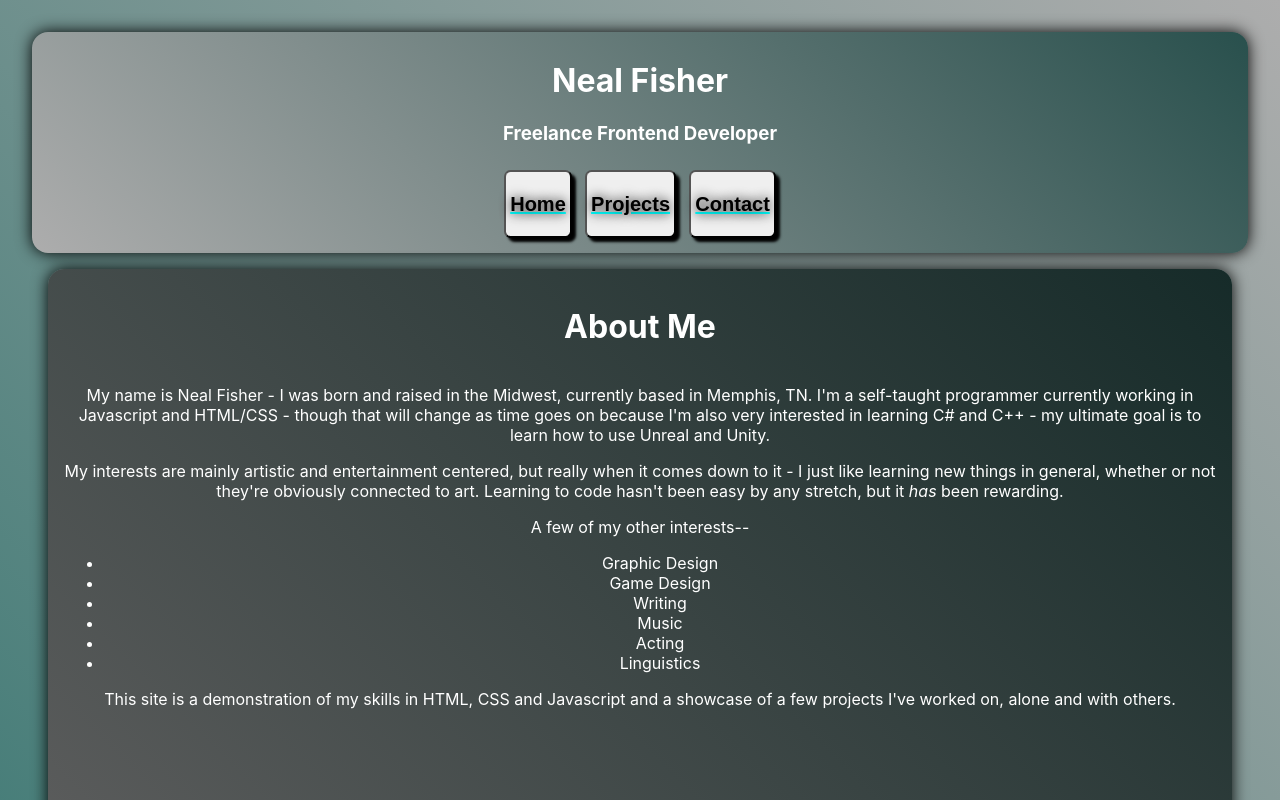
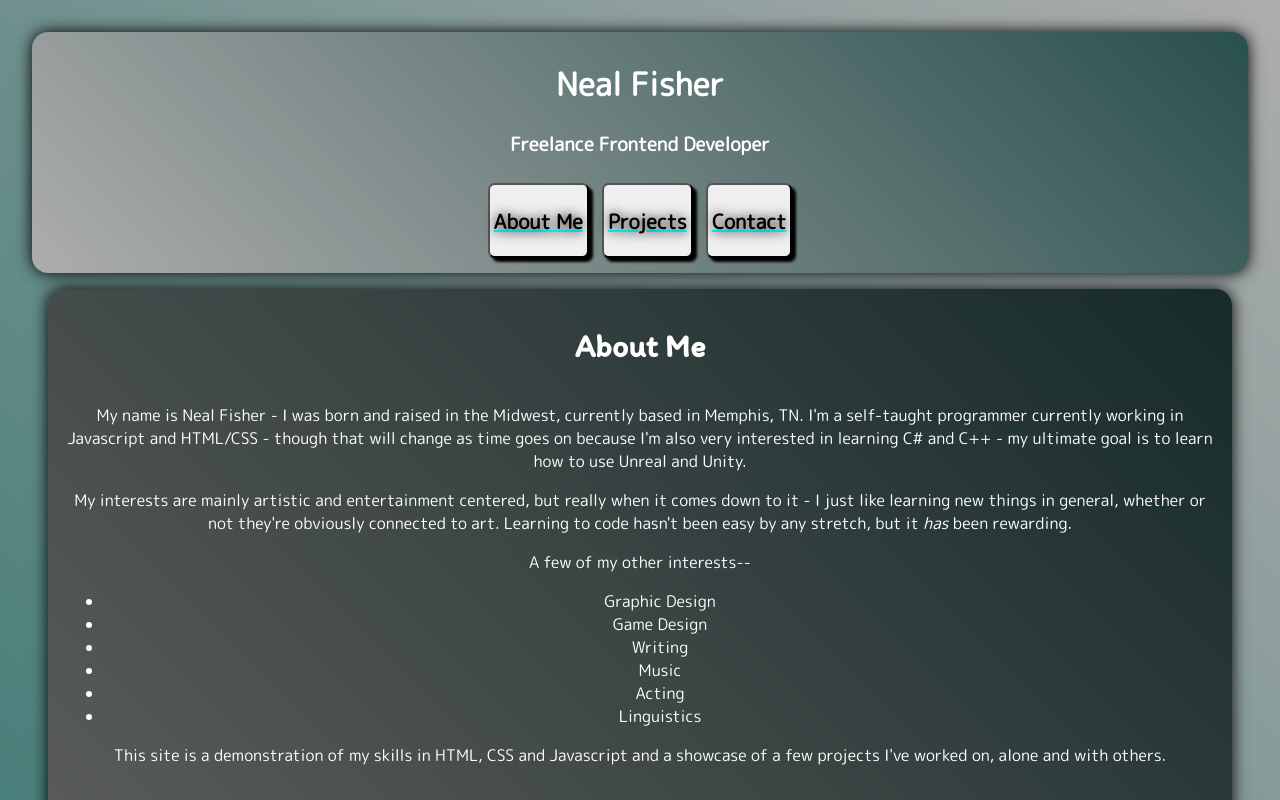
Before and after one commit to JustCallMeNed/nfisher-portfolio, a React (Create React App) app: page / in a window 1280 px wide. Shown: the top 800 px of the page. Built offline with nearby package versions, Linux system fonts and the light colour scheme.

Commit message:
CSS id/class tags cleanup

```diff
--- a/src/About.js
+++ b/src/About.js
@@ -5,28 +5,28 @@ const About = () => {
   useEffect(() => {
     gsap.timeline(
       gsap.defaults({ ease: "slow" }),
-      gsap.from(".aboutHeader", { y: -10, opacity: 0, stagger: 0.5 }),
-      gsap.from(".aboutMain", { y: -10, delay: 0.8, opacity: 0, stagger: 0.5 }),
+      gsap.from("#aboutHeader", { y: -10, opacity: 0, stagger: 0.5 }),
+      gsap.from("#aboutMain", { y: -10, delay: 0.8, opacity: 0, stagger: 0.5 }),
       gsap.from("hr", { delay: 0.5, duration: 2, scale: 0, opacity: 0 }),
-      gsap.from(".aboutList", { y: 10, delay: 1.8, opacity: 0, stagger: 0.15 })
+      gsap.from("#aboutList", { y: 10, delay: 1.8, opacity: 0, stagger: 0.15 })
     );
   }, []);
   return (
     <div>
       <title>Neal Fisher</title>
-      <div className="aboutHeader">
+      <div className="Header" id="aboutHeader">
         <h1>About Me</h1>
         <hr />
       </div>
       <div>
-        <p className="aboutMain">
+        <p className="Main" id="aboutMain">
           My name is Neal Fisher - I was born and raised in the Midwest,
           currently based in Memphis, TN. I'm a self-taught programmer currently
           working in Javascript and HTML/CSS - though that will change as time
           goes on because I'm also very interested in learning C# and C++ - my
           ultimate goal is to learn how to use Unreal and Unity.
         </p>
-        <p className="aboutMain">
+        <p className="Main" id="aboutMain">
           My interests are mainly artistic and entertainment centered, but
           really when it comes down to it - I just like learning new things in
           general, whether or not they're obviously connected to art. Learning
@@ -34,18 +34,18 @@ const About = () => {
           rewarding.
         </p>
       </div>
-      <div className="aboutList">
+      <div className="List" id="aboutList">
         <p>A few of my other interests--</p>
         <ul>
-          <li className="aboutList">Graphic Design</li>
-          <li className="aboutList">Game Design</li>
-          <li className="aboutList">Writing</li>
-          <li className="aboutList">Music</li>
-          <li className="aboutList">Acting</li>
-          <li className="aboutList">Linguistics</li>
+          <li id="aboutList">Graphic Design</li>
+          <li id="aboutList">Game Design</li>
+          <li id="aboutList">Writing</li>
+          <li id="aboutList">Music</li>
+          <li id="aboutList">Acting</li>
+          <li id="aboutList">Linguistics</li>
         </ul>
       </div>
-      <div className="aboutMain">
+      <div className="Main" id="aboutMain">
         <p>
           This site is a demonstration of my skills in HTML, CSS and Javascript
           and a showcase of a few projects I've worked on, alone and with
--- a/src/App.css
+++ b/src/App.css
@@ -1,6 +1,8 @@
 /* Arrange elements inside Components in Component's dedicated CSS file;
 App.css is for broad-strokes design elements */
 
+@import url("https://fonts.googleapis.com/css2?family=M+PLUS+Rounded+1c&display=swap");
+@import url("https://fonts.googleapis.com/css2?family=Itim&display=swap");
 /* @gradient {
   background-image: linear-gradient(
     45deg,
@@ -12,10 +14,12 @@ App.css is for broad-strokes design elements */
 
 .App {
   display: flex;
-  min-height: 100%;
   flex-flow: column;
   text-align: center;
+  /* place-items: center; */
+  min-height: 100%;
   padding: 2em;
+  font-family: "M PLUS Rounded 1c", sans-serif;
   background-image: linear-gradient(
     45deg,
     rgb(63, 122, 117),
@@ -34,6 +38,7 @@ button {
   /* border: double black 0.2em; */
   border-radius: 0.5em;
   /* background-color: rgb(109, 179, 173); */
+  font-family: "M PLUS Rounded 1c", sans-serif;
   text-shadow: 0em 0em 0.9em black;
   box-shadow: 0.3em 0.3em 0.2em black;
 }
@@ -82,3 +87,7 @@ button {
     /* rgb(101, 112, 111), */ rgb(22, 43, 41)
   );
 }
+
+.Header {
+  font-family: "Itim", cursive;
+}
--- a/src/Contact.js
+++ b/src/Contact.js
@@ -6,18 +6,18 @@ const Contact = () => {
     gsap.timeline(
       gsap.defaults({ ease: "power2" }),
       gsap.from(".contactHeader", { duration: 1.5, x: -10, opacity: 0 }),
-      gsap.from(".contactBody", { duration: 1.5, opacity: 0 }),
+      gsap.from(".contactMain", { duration: 1.5, opacity: 0 }),
       gsap.from("hr", { duration: 2, scale: 0, opacity: 0 }),
       gsap.from(".contactList", { x: 10, opacity: 0, stagger: 0.15 })
     );
   }, []);
   return (
     <div>
-      <div className="contactHeader">
+      <div className="Header" id="contactHeader">
         <h1>Contact Me</h1>
       </div>
       <hr />
-      <div className="contactBody">
+      <div className="Main" id="contactMain">
         <p>Feel free to contact me by any of these methods!</p>
       </div>
       <div className="contactList">
--- a/src/Portfolio.js
+++ b/src/Portfolio.js
@@ -5,17 +5,20 @@ const Portfolio = () => {
   useEffect(() => {
     gsap.timeline(
       gsap.defaults({ ease: "slow" }),
-      gsap.from(".portHeader", { duration: 1, x: -10, opacity: 0 }),
-      // gsap.from(".portBody", { duration: 1.5, opacity: 0 }),
+      gsap.from("#portHeader", { duration: 1, x: -10, opacity: 0 }),
       gsap.from("hr", { duration: 2, scale: 0, opacity: 0 }),
       gsap.from(".portList", { y: -10, delay: 1, opacity: 0, stagger: 0.15 })
     );
   }, []);
   return (
-    <div className="portHeader">
+    <div className="Header" id="portHeader">
       <h1>Projects</h1>
+      <PortfolioItem
+        linkAddress="https://docs.google.com/document/d/1uF4-jW5UQZsjt7Lav6rXIztP5WeEwy5bXEx8tKP3ek4/edit?usp=sharing"
+        projectName="Resume"
+      />
       <hr />
-      <div className="portList">
+      <div className="List" id="portList">
         <PortfolioItem
           linkAddress="https://tictalktoe.herokuapp.com/"
           projectName="Tic-Talk-Toe"
--- a/src/components/Navbar.js
+++ b/src/components/Navbar.js
@@ -7,6 +7,15 @@ const Navbar = () => {
       gsap.defaults({ ease: "slow" }),
       gsap.from(".Nav", { duration: 2, opacity: 0 }),
       gsap.from(".navHeader", { duration: 1, x: 100, opacity: 0 }),
+      // gsap.to(".navSubheader", {
+      //   duration: 1,
+      //   text: { value: "Web Developer", delimiter: "" },
+      // }),
+      // gsap.to(".navSubheader", {
+      //   delay: 2,
+      //   duration: 1,
+      //   text: { value: "Front End Developer", delimiter: "" },
+      // }),
       gsap.from("hr", { duration: 2, scale: 0, opacity: 0 }),
       gsap.from(".NavList", { y: -10, delay: 1, opacity: 0 }),
       gsap.from(".NavBtn", { x: -10, delay: 1, opacity: 0, stagger: 0.15 })
@@ -18,12 +27,12 @@ const Navbar = () => {
         <div className="Nav">
           <div className="navHeader">
             <h1>Neal Fisher</h1>
-            <h3>Freelance Frontend Developer</h3>
+            <h3 className="navSubheader">Freelance Frontend Developer</h3>
           </div>
           <div className="NavList">
             <Link to="/">
               <button className="NavBtn">
-                <h2>Home</h2>
+                <h2>About Me</h2>
               </button>
             </Link>
             <Link to="/portfolio">
```
